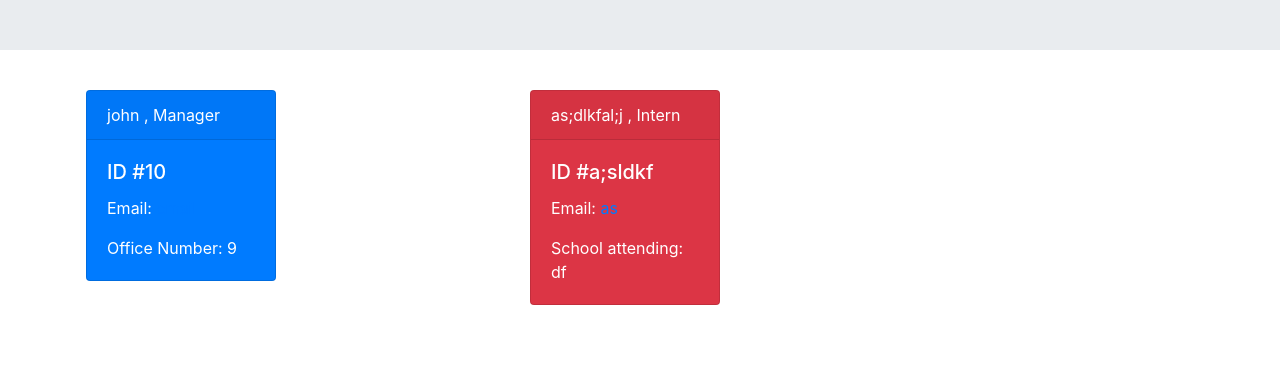
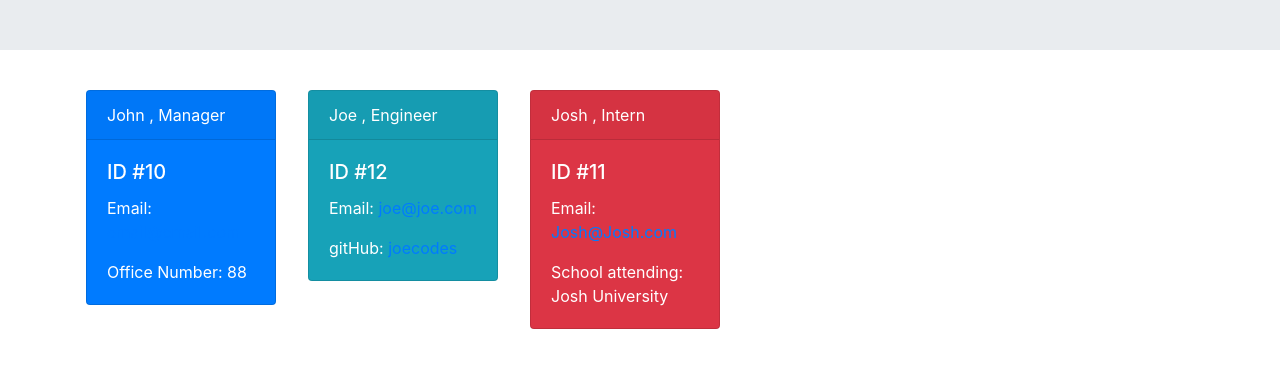
Before and after one commit to SpectreKilo/teamprofileGenerator, a website: page index.html in a window 1280 px wide. Shown: the part 153-520 px from the top of the page. Drawn offline with nearby package versions, Linux system fonts and the light colour scheme.

Commit message:
sample html created and demo video recorded

```diff
--- a/index.html
+++ b/index.html
@@ -12,20 +12,27 @@
         <div class="container">
         <div class="row row-cols-6">
         <div class= "my-2 mx-3"><div class="card text-white bg-primary mb-3" style="max-width: 18rem;">
-    <div class="card-header">john , Manager </div>
+    <div class="card-header">John , Manager </div>
     <div class="card-body">
       <h5 class="card-title"><i class="bi bi-eyeglasses"></i>ID #10</h5>
-      <p class="card-text">Email: <a href="mailto: email" target="_blank">email</a></p>
-      <p class="card-text">Office Number: 9</p>
+      <p class="card-text">Email: <a href="mailto: email@email.com" target="_blank">email@email.com</a></p>
+      <p class="card-text">Office Number: 88</p>
     </div>
     </div> </div>
-        <div class="my-2 mx-3"> </div>
+        <div class="my-2 mx-3"><div class="card text-white bg-info mb-3" style="max-width: 18rem;">
+    <div class="card-header">Joe , Engineer </div>
+    <div class="card-body">
+      <h5 class="card-title">ID #12</h5>
+      <p class="card-text">Email: <a href="mailto: joe@joe.com" target="_blank">joe@joe.com</a></p>
+      <p class="card-text">gitHub: <a href="https://github.com/joecodes" target="_blank"> joecodes</a></p>
+    </div>
+    </div> </div>
         <div class="my-2 mx-3"><div class="card text-white bg-danger mb-3" style="max-width: 18rem;">
-    <div class="card-header">as;dlkfal;j , Intern</div>
+    <div class="card-header">Josh , Intern</div>
     <div class="card-body">
-      <h5 class="card-title">ID #a;sldkf</h5>
-      <p class="card-text">Email: <a href="mailto:as" target="_blank">as</a></p>
-      <p class="card-text">School attending: df</p>
+      <h5 class="card-title">ID #11</h5>
+      <p class="card-text">Email: <a href="mailto:Josh@Josh.com" target="_blank">Josh@Josh.com</a></p>
+      <p class="card-text">School attending: Josh University</p>
     </div>
     </div> </div>
         </div>
```
